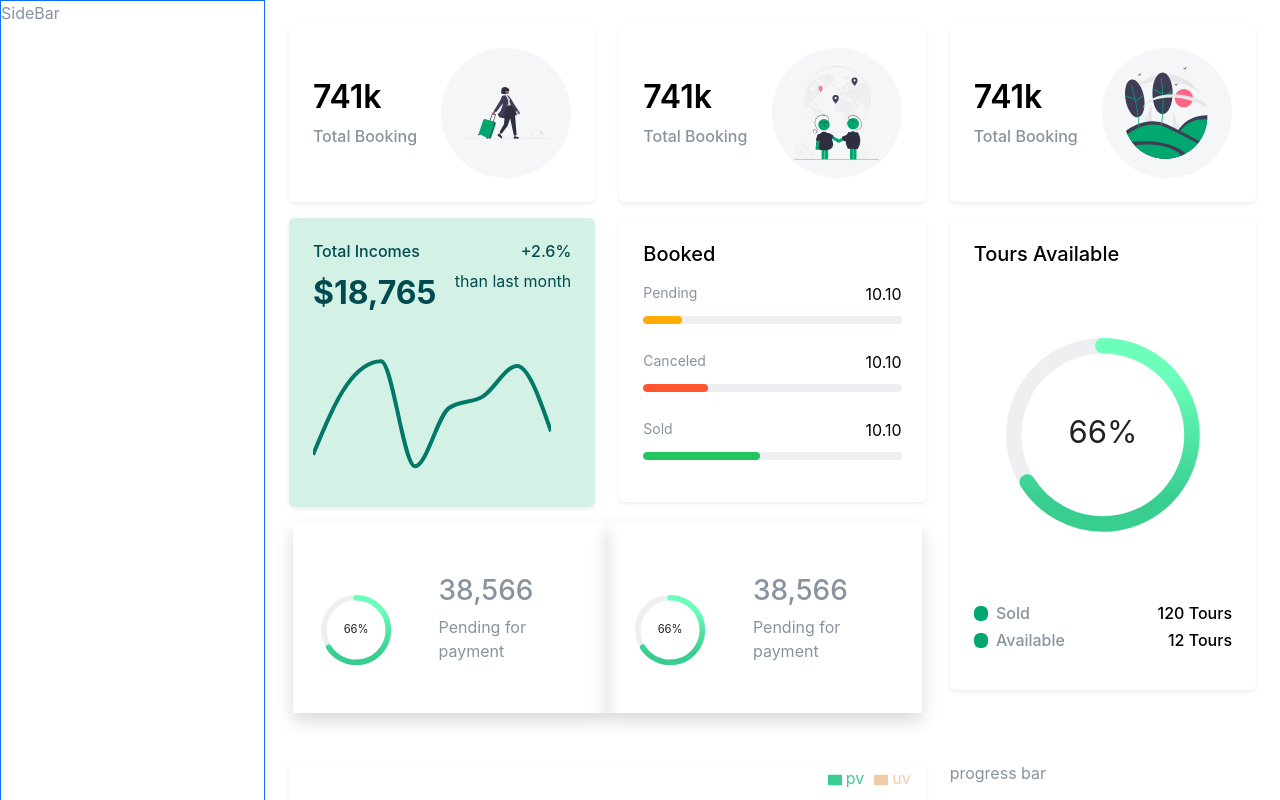
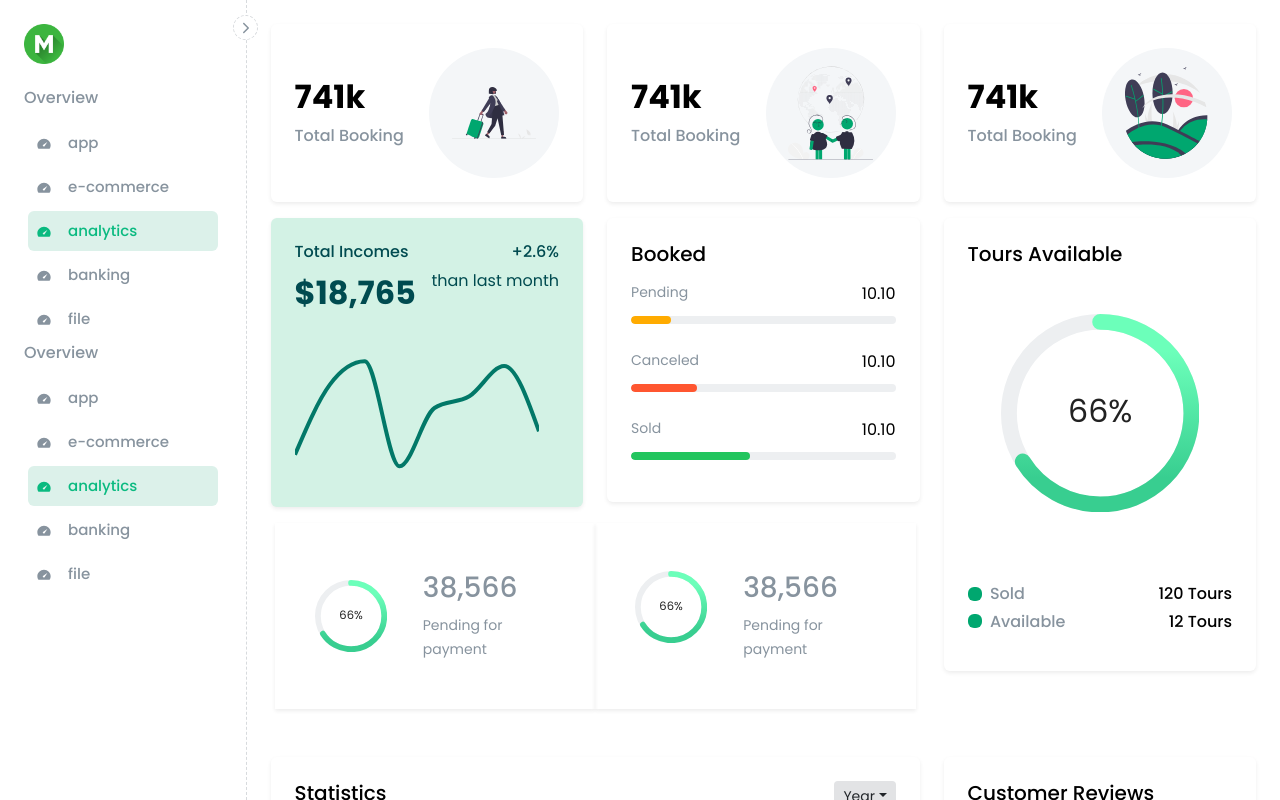
Before and after one commit to MousumiMitu/minimals-vue-task, a React (Create React App) app: page / in a window 1280 px wide. Shown: the top 800 px of the page. Built offline with nearby package versions, Linux system fonts and the light colour scheme.

Commit message:
side bar added

```diff
--- a/package.json
+++ b/package.json
@@ -3,6 +3,10 @@
   "version": "0.1.0",
   "private": true,
   "dependencies": {
+    "@fortawesome/fontawesome-svg-core": "^6.4.0",
+    "@fortawesome/free-regular-svg-icons": "^6.4.0",
+    "@fortawesome/free-solid-svg-icons": "^6.4.0",
+    "@fortawesome/react-fontawesome": "^0.2.0",
     "@testing-library/jest-dom": "^5.17.0",
     "@testing-library/react": "^13.4.0",
     "@testing-library/user-event": "^13.5.0",
@@ -10,6 +14,7 @@
     "react": "^18.2.0",
     "react-circular-progressbar": "^2.1.0",
     "react-dom": "^18.2.0",
+    "react-icons": "^4.10.1",
     "react-scripts": "5.0.1",
     "recharts": "^2.7.2",
     "web-vitals": "^2.1.4"
--- a/public/index.html
+++ b/public/index.html
@@ -46,6 +46,10 @@
       To create a production bundle, use `npm run build` or `yarn build`.
     -->
     <script
+      src="https://kit.fontawesome.com/f9d43deb74.js"
+      crossorigin="anonymous"
+    ></script>
+    <script
       src="https://cdn.jsdelivr.net/npm/@popperjs/core@2.11.8/dist/umd/popper.min.js"
       integrity="sha384-I7E8VVD/ismYTF4hNIPjVp/Zjvgyol6VFvRkX/vR+Vc4jQkC+hVqc2pM8ODewa9r"
       crossorigin="anonymous"
--- a/src/App.css
+++ b/src/App.css
@@ -1,3 +1,5 @@
+@import url("https://fonts.googleapis.com/css2?family=Courier+Prime:ital,wght@0,400;0,700;1,400;1,700&family=Inter:wght@400;500;600;700;800;900&family=Poppins:wght@400;500;700&family=Roboto+Mono:ital,wght@0,100;0,400;0,500;0,600;1,400;1,700&display=swap");
+
 * {
   margin: 0;
   padding: 0;
@@ -6,6 +8,8 @@ html,
 body {
   background-color: #ffffff;
   color: #87939e;
+
+  font-family: "Poppins", sans-serif;
 }
 
 .small-box {
@@ -23,3 +27,53 @@ body {
 .bar {
   min-width: 1%;
 }
+/* =====sidebar start==== */
+.sidebar-container {
+  overflow: auto;
+}
+.border-style {
+  border-right: 1px dashed #d7dadd;
+  /* overflow: auto; */
+  /* transition: 0.3s ease; */
+}
+.sidebar-container::-webkit-scrollbar {
+  width: 5px;
+}
+.sidebar-container::-webkit-scrollbar-thumb {
+  background: transparent;
+}
+.sidebar-container:hover {
+  overflow-y: auto;
+}
+.sidebar-container:hover::-webkit-scrollbar-thumb {
+  background: #b4bcc3;
+  border-radius: 10px;
+}
+.collapsible-btn {
+  width: 25px;
+  height: 25px;
+  border: 1px dashed #d7dadd;
+  right: -12.5px;
+  top: 15px;
+  background: #ffffff;
+}
+.sidebar-navItem {
+}
+.sidebar-navItem:hover {
+  background: #f6f7f8;
+}
+.sidebar-container .active-color {
+  background: #dcf1ea;
+  color: #0aba80;
+}
+.sidebar-container .active-color:hover {
+  background: #cdf0e4;
+}
+.logo-btn {
+  width: 40px;
+}
+/* ::-webkit-scrollbar-thumb {
+  background: #c5c4c4;
+} */
+
+/* =====sidebar end==== */
--- a/src/components/barChart/BarChart.jsx
+++ b/src/components/barChart/BarChart.jsx
@@ -57,7 +57,26 @@ const data = [
 
 const BarChartData = () => {
   return (
-    <div className="shadow-sm  rounded">
+    <div className="shadow-sm  rounded p-4">
+      <div className="d-flex justify-content-between">
+        <div>
+          <h3 className="fs-5 text-black">Statistics</h3>
+          <p className="fs-6 fw-semibold">
+            (+43% Sold | +12% Canceled) than last year
+          </p>
+        </div>
+        <div class="position-relative overflow-hidden">
+          <button
+            class="btn bg-secondary-subtle btn-sm dropdown-toggle relative"
+            type="button"
+            data-bs-toggle="dropdown"
+            aria-expanded="false"
+          >
+            Year
+          </button>
+          <ul class="dropdown-menu ">he</ul>
+        </div>
+      </div>
       <ResponsiveContainer width="100%" height={400}>
         <BarChart data={data}>
           <Legend
--- a/src/components/circularProgressBar/CircularProgressBar.jsx
+++ b/src/components/circularProgressBar/CircularProgressBar.jsx
@@ -8,7 +8,7 @@ const CircularProgressBar = ({ props }) => {
   const percentage = 66;
 
   return (
-    <div className="w-75">
+    <div className="w-75 m-auto">
       <GradientSVG />
       <CircularProgressbar
         strokeWidth={8}
--- a/src/components/circularProgressBar/GarientSVG.jsx
+++ b/src/components/circularProgressBar/GarientSVG.jsx
@@ -4,8 +4,8 @@ const GradientSVG = () => {
   const idCSS = "hello";
   const gradientTransform = `rotate(90)`;
   return (
-    <div>
-      <svg style={{ height: 0 }}>
+    <div style={{ height: "0" }}>
+      <svg>
         <defs>
           <linearGradient id={idCSS} gradientTransform={gradientTransform}>
             <stop offset="16.29%" stopColor="#6CFFBA" />
--- /dev/null
+++ b/src/components/reviewCart/ReviewCart.jsx
@@ -0,0 +1,22 @@
+import React from "react";
+import { FontAwesomeIcon } from "@fortawesome/react-fontawesome";
+import { faChevronRight } from "@fortawesome/free-solid-svg-icons";
+const ReviewCart = () => {
+  return (
+    <div className="shadow-sm rounded p-4">
+      <div className="d-flex justify-content-between">
+        <div>
+          <h3 className="fs-5 text-black">Customer Reviews</h3>
+          <p>5 reviews</p>
+        </div>
+        <div>
+          <span>
+            <FontAwesomeIcon icon="fa-solid fa-chevron-right" />
+          </span>
+        </div>
+      </div>
+    </div>
+  );
+};
+
+export default ReviewCart;
--- a/src/components/sideBar/SideBar.jsx
+++ b/src/components/sideBar/SideBar.jsx
@@ -1,10 +1,89 @@
-import React from "react";
-import "./Sidebar.css";
+import React, { useState } from "react";
+import { IoIosArrowForward } from "react-icons/io";
+import { BiSolidTachometer } from "react-icons/bi";
 
 const SideBar = () => {
+  const [collapse, setCollapse] = useState(true);
+  const [active, setActive] = useState(3);
+
+  const data = [
+    { id: 1, icon: <BiSolidTachometer />, name: "app" },
+    { id: 2, icon: <BiSolidTachometer />, name: "e-commerce" },
+    { id: 3, icon: <BiSolidTachometer />, name: "analytics" },
+    { id: 4, icon: <BiSolidTachometer />, name: "banking" },
+    { id: 5, icon: <BiSolidTachometer />, name: "file" },
+  ];
   return (
-    <div style={{ width: "350px" }} className="border border-primary">
-      SideBar
+    <div
+      style={collapse ? { width: "25vw" } : { width: "7vw" }}
+      className=" position-sticky top-0 start-0 vh-100   border-style"
+    >
+      <div
+        className="collapsible-btn position-absolute d-flex justify-content-center align-items-center rounded-circle"
+        onClick={() => setCollapse(!collapse)}
+      >
+        <IoIosArrowForward />
+      </div>
+      <div
+        className={
+          collapse
+            ? "sidebar-container  w-100 p-4"
+            : "sidebar-container  w-100 px-1 py-4"
+        }
+      >
+        <div className={collapse ? "logo-btn mb-4" : "logo-btn mx-auto mb-2"}>
+          <img src="letter-m.png" alt="" className="w-100 " />
+        </div>
+        <div>
+          {collapse && <h6 className="fs-6 pb-2">Overview</h6>}
+          {data.map((item) => (
+            <div
+              className={` ${
+                collapse
+                  ? "d-flex m-1  p-2 rounded sidebar-navItem"
+                  : "d-flex flex-column justify-content-center align-items-center text-center m-1  p-1 rounded"
+              }
+                  ${active === item.id && "active-color"}
+                 `}
+              onClick={() => setActive(item.id)}
+              key={item.id}
+            >
+              <div className={collapse && "pe-3"}>{item.icon}</div>
+              <h6
+                className="my-auto "
+                style={collapse ? { fontSize: "15px" } : { fontSize: "10px" }}
+              >
+                {item.name}
+              </h6>
+            </div>
+          ))}
+        </div>
+
+        <div>
+          {collapse && <h6 className="fs-6 pb-2">Overview</h6>}
+          {data.map((item) => (
+            <div
+              className={` ${
+                collapse
+                  ? "d-flex m-1  p-2 rounded sidebar-navItem"
+                  : "d-flex flex-column justify-content-center align-items-center text-center m-1  p-1 rounded"
+              }
+                  ${active === item.id && "active-color"}
+                 `}
+              onClick={() => setActive(item.id)}
+              key={item.id}
+            >
+              <div className={collapse && "pe-3"}>{item.icon}</div>
+              <h6
+                className="my-auto "
+                style={collapse ? { fontSize: "15px" } : { fontSize: "10px" }}
+              >
+                {item.name}
+              </h6>
+            </div>
+          ))}
+        </div>
+      </div>
     </div>
   );
 };
--- a/src/pages/Home.jsx
+++ b/src/pages/Home.jsx
@@ -4,6 +4,7 @@ import LineChartData from "../components/lineChart/LineChart";
 import BarChartData from "../components/barChart/BarChart";
 import CircularProgressBar from "../components/circularProgressBar/CircularProgressBar";
 import ProgressBar from "../components/progressBar/ProgressBar";
+import ReviewCart from "../components/reviewCart/ReviewCart";
 
 const Home = () => {
   const cirData1 = [
@@ -54,25 +55,25 @@ const Home = () => {
           </div>
 
           <div className="row py-3 mx-1">
-            <div className="col-md-6 shadow ">
-              <div className="row py-5 px-3">
-                <div className="m-auto col-5">
+            <div className="col-md-6 shadow-sm ">
+              <div className="row py-5 px-3 ">
+                <div className=" col-5 my-auto ">
                   <CircularProgressBar cirData1={"#38CE90"} />
                 </div>
                 <div className="my-auto col-7">
                   <h3>38,566</h3>
-                  <span className="fs-6">Pending for payment</span>
+                  <small>Pending for payment</small>
                 </div>
               </div>
             </div>
-            <div className="col-md-6 shadow">
+            <div className="col-md-6 shadow-sm">
               <div className="row py-5 px-3 ">
-                <div className="m-auto  col-5">
+                <div className=" col-5">
                   <CircularProgressBar />
                 </div>
                 <div className="my-auto col-7">
                   <h3>38,566</h3>
-                  <span className="fs-6">Pending for payment</span>
+                  <small>Pending for payment</small>
                 </div>
               </div>
             </div>
@@ -110,7 +111,7 @@ const Home = () => {
         </div>
 
         <div className="col-md-4">
-          <div>progress bar</div>
+          <ReviewCart />
         </div>
       </div>
     </div>
```
Also changed, not shown: public/letter-m.png (added), src/components/barChart/BarChart.css (deleted), src/components/sideBar/Sidebar.css (deleted), 1 other file (tests, documents, lock files or other folders).
